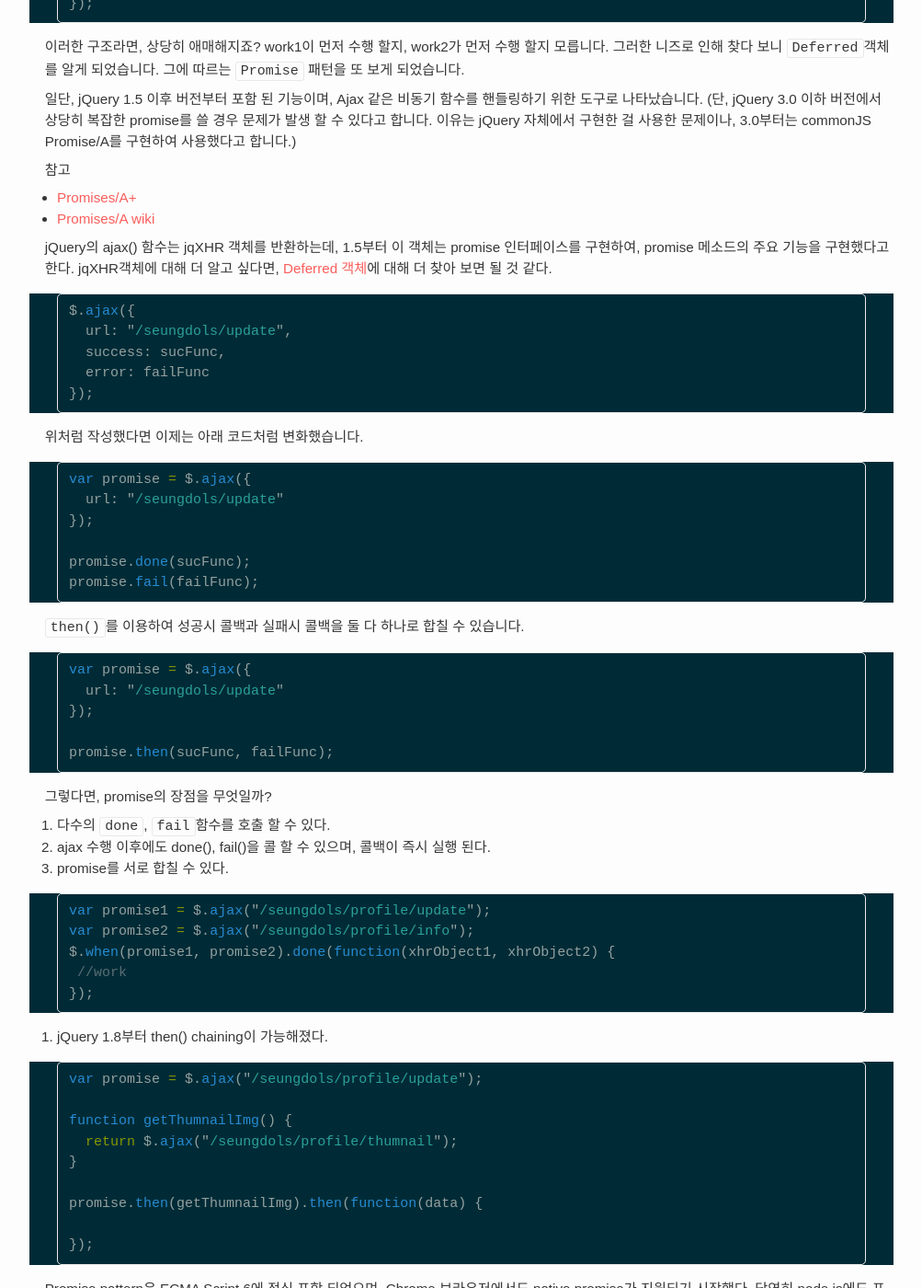
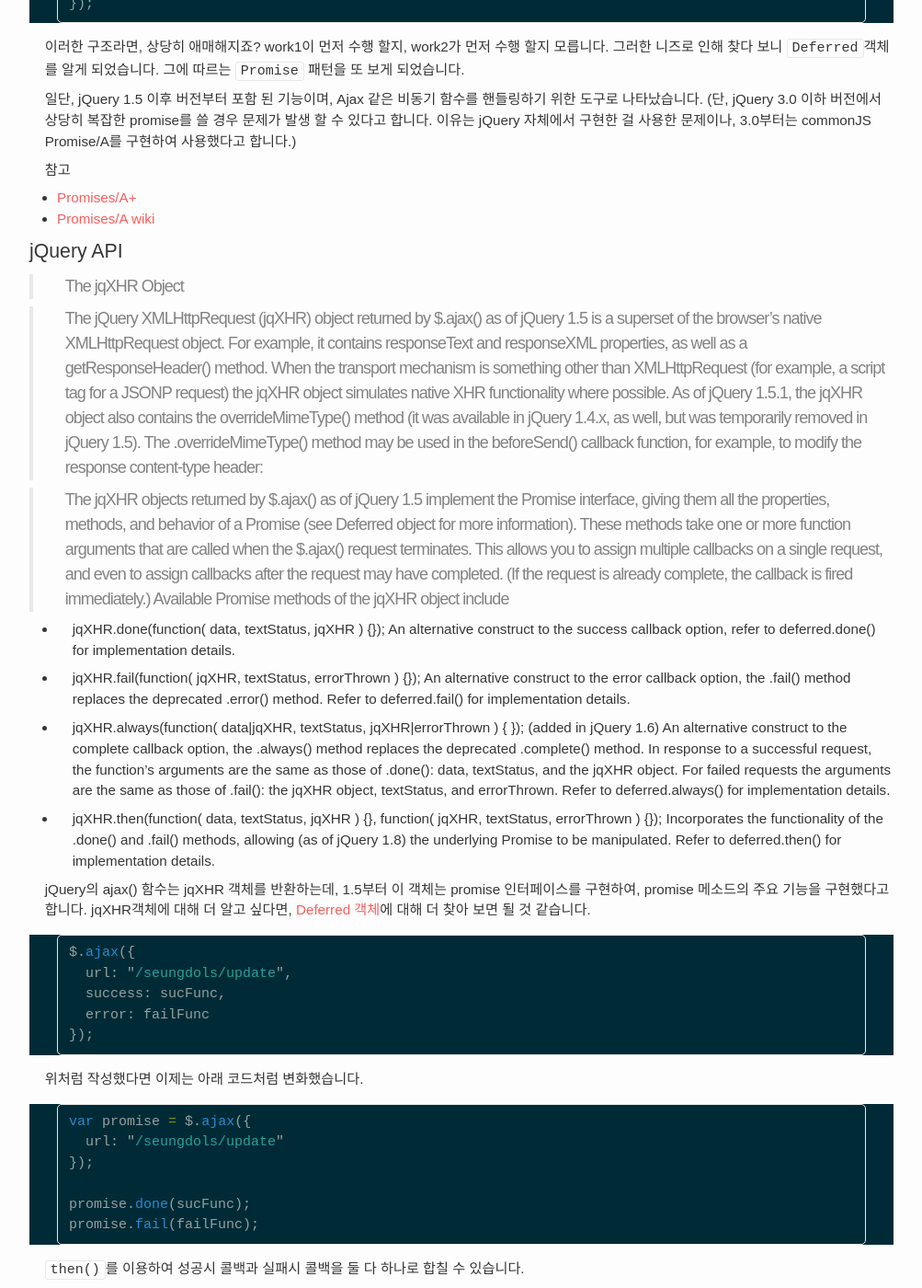
Before and after one commit to seungdols/seungdols.github.io, a Jekyll site: the page built from _posts/2017/2017-04-07-javascript-deferred-and-promise.markdown, in a window 1280 px wide and 1400 px high, scrolled down 1611 px. Shown: the whole window at 92% size, without its empty margins (138-1141 px from the left). Built offline with Jekyll 4.4.1, drawn with Linux system fonts in a browser that asks for light colours; some web fonts are replaced; comment, search, counter and statistics services are not loaded; some of the changed text lies outside the part shown.

Commit message:
[update] edit contents

````diff
--- a/_posts/2017/2017-04-07-javascript-deferred-and-promise.markdown
+++ b/_posts/2017/2017-04-07-javascript-deferred-and-promise.markdown
@@ -15,10 +15,10 @@
 ## Deferred Object
 
 
-jQuery에서는 promise를 사용할 수 있도록 `Deferred` 객체를 제공한다.
-물론, jQuery.Promise()를 지원한다. 3.0부터 아마 제대로 지원한다고 생각하면 될 것 같다.
-그러나, 사용하는 jQuery 버전이 3.0 이하인 경우에는 jQuery.Promise()를 사용할 수는 없다.
-jQuery.Deferred()가 존재하므로 이를 이용하여 promise를 사용할 수 있어 Callback Hell에서 벗어 날 수 있다.
+jQuery에서는 promise를 사용할 수 있도록 `Deferred` 객체를 제공합니다.
+물론, jQuery.Promise()를 지원한다. 3.0부터 아마 제대로 지원한다고 생각하면 될 것 같습니다.
+그러나, 사용하는 jQuery 버전이 3.0 이하인 경우에는 jQuery.Promise()를 사용할 수는 없습니다.
+jQuery.Deferred()가 존재하므로 이를 이용하여 promise를 사용할 수 있어 Callback Hell에서 벗어 날 수 있습니다.
 
 ```javascript
 
@@ -53,13 +53,13 @@
    console.log('All about success');
 });
 ```
-다만, 여기서 주요하게 봐야 할 점은 `Deferred()`객체를 생성하여 사용할 경우, promise를 쓰려면, `Deferred.promise()`를 리턴해 사용해야 한다.
+다만, 여기서 주요하게 봐야 할 점은 `Deferred()`객체를 생성하여 사용할 경우, promise를 쓰려면, `Deferred.promise()`를 리턴해 사용해야 합니다.
 
 
 ## Promise
 
-이 패턴이 나온 계기는 콜백 헬이라는 코드를 분리시키고 콜백 헬에서 벗어나고자 나온 패턴으로 jQuery에서도 지원한다.
-물론, 기타 수 많은 라이브러리에서도 지원한다. 크롬은 자체 내장 Promise 또한 32버전 이후 부터 지원하고 있다.
+이 패턴이 나온 계기는 콜백 헬이라는 코드를 분리시키고 콜백 헬에서 벗어나고자 나온 패턴으로 jQuery에서도 지원합니다.
+물론, 기타 수 많은 라이브러리에서도 지원한다. 크롬은 자체 내장 Promise 또한 32버전 이후 부터 지원하고 있습니다.
 
 ```javascript
 jQuery.ajax(
@@ -82,7 +82,29 @@
 * [Promises/A+](https://promisesaplus.com/)
 * [Promises/A wiki](http://wiki.commonjs.org/wiki/Promises/A)
 
-jQuery의 ajax() 함수는 jqXHR 객체를 반환하는데, 1.5부터 이 객체는 promise 인터페이스를 구현하여, promise 메소드의 주요 기능을 구현했다고 한다. jqXHR객체에 대해 더 알고 싶다면, [Deferred 객체](http://api.jquery.com/category/deferred-object/)에 대해 더 찾아 보면 될 것 같다.
+#### jQuery API
+
+> The jqXHR Object
+
+> The jQuery XMLHttpRequest (jqXHR) object returned by $.ajax() as of jQuery 1.5 is a superset of the browser's native XMLHttpRequest object. For example, it contains responseText and responseXML properties, as well as a getResponseHeader() method. When the transport mechanism is something other than XMLHttpRequest (for example, a script tag for a JSONP request) the jqXHR object simulates native XHR functionality where possible.
+As of jQuery 1.5.1, the jqXHR object also contains the overrideMimeType() method (it was available in jQuery 1.4.x, as well, but was temporarily removed in jQuery 1.5). The .overrideMimeType() method may be used in the beforeSend() callback function, for example, to modify the response content-type header:
+
+> The jqXHR objects returned by $.ajax() as of jQuery 1.5 implement the Promise interface, giving them all the properties, methods, and behavior of a Promise (see Deferred object for more information). These methods take one or more function arguments that are called when the $.ajax() request terminates. This allows you to assign multiple callbacks on a single request, and even to assign callbacks after the request may have completed. (If the request is already complete, the callback is fired immediately.) Available Promise methods of the jqXHR object include
+
+* jqXHR.done(function( data, textStatus, jqXHR ) {});
+An alternative construct to the success callback option, refer to deferred.done() for implementation details.
+
+* jqXHR.fail(function( jqXHR, textStatus, errorThrown ) {});
+An alternative construct to the error callback option, the .fail() method replaces the deprecated .error() method. Refer to deferred.fail() for implementation details.
+
+* jqXHR.always(function( data|jqXHR, textStatus, jqXHR|errorThrown ) { }); (added in jQuery 1.6)
+An alternative construct to the complete callback option, the .always() method replaces the deprecated .complete() method.
+In response to a successful request, the function's arguments are the same as those of .done(): data, textStatus, and the jqXHR object. For failed requests the arguments are the same as those of .fail(): the jqXHR object, textStatus, and errorThrown. Refer to deferred.always() for implementation details.
+
+* jqXHR.then(function( data, textStatus, jqXHR ) {}, function( jqXHR, textStatus, errorThrown ) {});
+Incorporates the functionality of the .done() and .fail() methods, allowing (as of jQuery 1.8) the underlying Promise to be manipulated. Refer to deferred.then() for implementation details.
+
+jQuery의 ajax() 함수는 jqXHR 객체를 반환하는데, 1.5부터 이 객체는 promise 인터페이스를 구현하여, promise 메소드의 주요 기능을 구현했다고 합니다. jqXHR객체에 대해 더 알고 싶다면, [Deferred 객체](http://api.jquery.com/category/deferred-object/)에 대해 더 찾아 보면 될 것 같습니다.
 
 ```javascript
 $.ajax({
@@ -115,9 +137,9 @@
 
 그렇다면, promise의 장점을 무엇일까?
 
-1. 다수의 `done`, `fail`함수를 호출 할 수 있다.
-2. ajax 수행 이후에도 done(), fail()을 콜 할 수 있으며, 콜백이 즉시 실행 된다.
-3. promise를 서로 합칠 수 있다.
+1. 다수의 `done`, `fail`함수를 호출 할 수 있습니다.
+2. ajax 수행 이후에도 done(), fail()을 콜 할 수 있으며, 콜백이 즉시 실행 됩니다.
+3. promise를 서로 합칠 수 있습니다.
 
 ```javascript
 var promise1 = $.ajax("/seungdols/profile/update");
@@ -127,7 +149,7 @@
 });
 ```
 
-4. jQuery 1.8부터 then() chaining이 가능해졌다.
+4. jQuery 1.8부터 then() chaining이 가능해졌습니다.
 
 ```javascript
 var promise = $.ajax("/seungdols/profile/update");
@@ -142,7 +164,8 @@
 ```
 
 Promise pattern은 ECMA Script 6에 정식 포함 되었으며, Chrome 브라우저에서도 native promise가 지원되기 시작했다.
-당연히 node.js에도 포함 되어 있을 터...추가적으로 promise를 쓰는 방식이 2가지가 존재한다고 한다.
+당연히 node.js에도 포함 되어 있을 터...추가적으로 promise를 쓰는 방식이 2가지가 존재한다고 합니다.
+이것에 대해서는 좀 더 연구가 필요로 해보입니다.
 
 ## [new Promise vs Promise.resolve()](http://han41858.tistory.com/11))
 
@@ -164,3 +187,4 @@
  * [원본 Deferred and promise in jQuery](https://bitstorm.org/weblog/2012-1/Deferred_and_promise_in_jQuery.html)
 * [Asynch JS: The Power Of $.Deferred](https://www.html5rocks.com/ko/tutorials/async/deferred/)
 * [비동기 프로그래밍을 위한 Promise와 Deferred 알아보기](http://webframeworks.kr/tutorials/angularjs/angularjs_promise_deferred/#tocAnchor-1-3)
+* [Promise를 위한 jQuery Deferred Object](http://poiemaweb.com/jquery-deferred)
````
